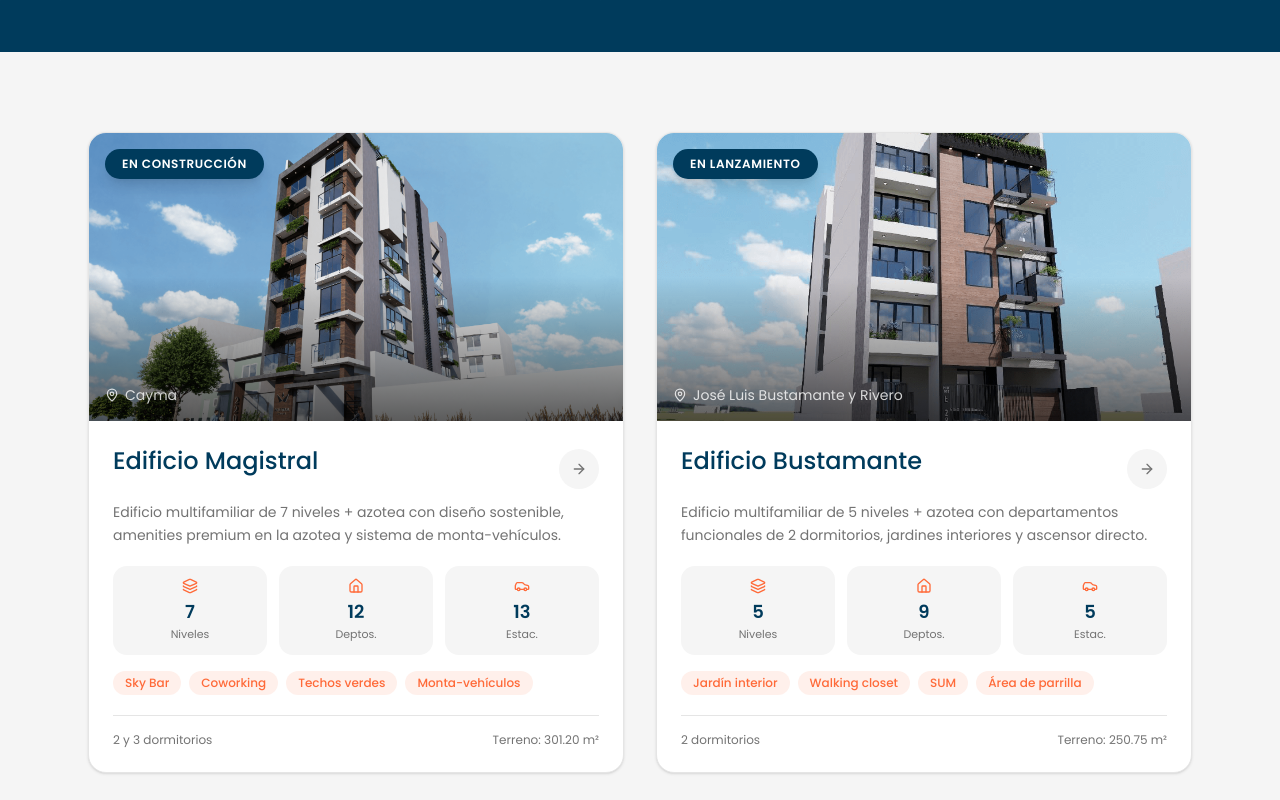
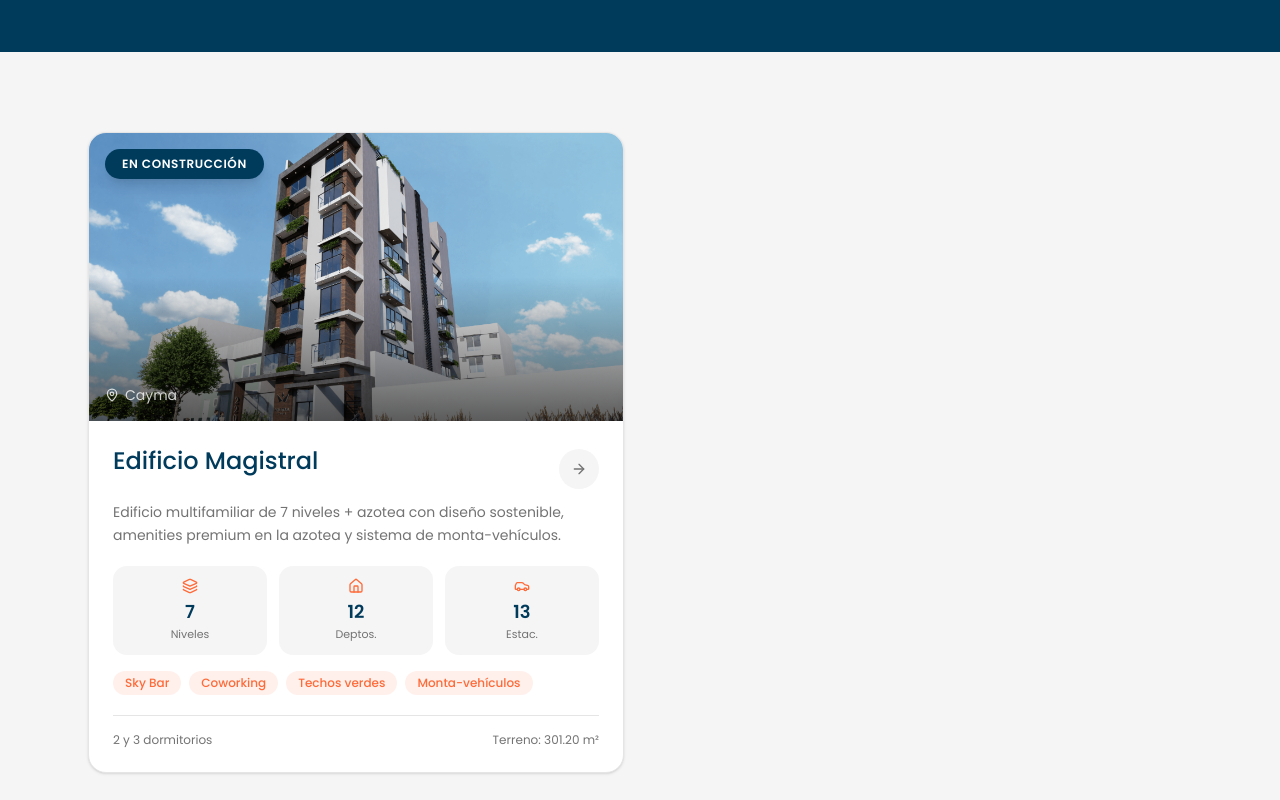
Before and after one commit to eder3232/magistral-constructora-webpage, a Next.js app: page /proyectos in a window 1280 px wide. Shown: the part 560-1360 px from the top of the page. Built offline with nearby package versions, Linux system fonts and the light colour scheme.

Commit message:
chore: comment out Bustamante project details in projects data and page for future reference

```diff
--- a/src/app/_componentes/projects-data.ts
+++ b/src/app/_componentes/projects-data.ts
@@ -46,31 +46,31 @@ export const projectsData: ProjectData[] = [
     image: "/home/projects/magistral_tiny.png",
     accent: "#5C3500",
   },
-  {
-    id: "bustamante",
-    slug: "bustamante",
-    name: "BUSTAMANTE 702",
-    subtitle: "Edificio Multifamiliar",
-    location: "Calle Bustamante 702, José Luis Bustamante y Rivero",
-    status: "Pre Lanzamiento",
-    statusColor: "#f59e0b",
-    description:
-      "Diseño moderno de 5 niveles con azotea, que integra funcionalidad y confort en cada departamento. Estructura de concreto armado con acabados de primera calidad y áreas comunes pensadas para la convivencia.",
-    stats: [
-      { label: "Pisos", value: "5" },
-      { label: "Departamentos", value: "9" },
-      { label: "Estacionamientos", value: "5" },
-      { label: "m² Área Techada", value: "1,115" },
-    ],
-    features: [
-      "SUM",
-      "Área de Parrilla",
-      "Ascensor",
-      "Jardín Interior",
-      "Terraza",
-      "Bicicletero",
-    ],
-    image: "/home/projects/bustamante_tiny.png",
-    accent: "#FFE29E",
-  },
+  // {
+  //   id: "bustamante",
+  //   slug: "bustamante",
+  //   name: "BUSTAMANTE 702",
+  //   subtitle: "Edificio Multifamiliar",
+  //   location: "Calle Bustamante 702, José Luis Bustamante y Rivero",
+  //   status: "Pre Lanzamiento",
+  //   statusColor: "#f59e0b",
+  //   description:
+  //     "Diseño moderno de 5 niveles con azotea, que integra funcionalidad y confort en cada departamento. Estructura de concreto armado con acabados de primera calidad y áreas comunes pensadas para la convivencia.",
+  //   stats: [
+  //     { label: "Pisos", value: "5" },
+  //     { label: "Departamentos", value: "9" },
+  //     { label: "Estacionamientos", value: "5" },
+  //     { label: "m² Área Techada", value: "1,115" },
+  //   ],
+  //   features: [
+  //     "SUM",
+  //     "Área de Parrilla",
+  //     "Ascensor",
+  //     "Jardín Interior",
+  //     "Terraza",
+  //     "Bicicletero",
+  //   ],
+  //   image: "/home/projects/bustamante_tiny.png",
+  //   accent: "#FFE29E",
+  // },
 ];
--- a/src/app/proyectos/page.tsx
+++ b/src/app/proyectos/page.tsx
@@ -24,27 +24,27 @@ const proyectos = [
     imagen: "/projects/magistral/hero.png",
     highlights: ["Sky Bar", "Coworking", "Techos verdes", "Monta-vehículos"],
   },
-  {
-    slug: "bustamante",
-    nombre: "Edificio Bustamante",
-    ubicacion: "Calle Indo, Coop. Manuel Prado N°58, Mz E Lt 28",
-    distrito: "José Luis Bustamante y Rivero",
-    descripcion:
-      "Edificio multifamiliar de 5 niveles + azotea con departamentos funcionales de 2 dormitorios, jardines interiores y ascensor directo.",
-    niveles: 5,
-    departamentos: 9,
-    estacionamientos: 5,
-    dormitorios: "2 dormitorios",
-    areaTerreno: "250.75 m²",
-    estado: "En lanzamiento",
-    imagen: "/projects/bustamante/hero.png",
-    highlights: [
-      "Jardín interior",
-      "Walking closet",
-      "SUM",
-      "Área de parrilla",
-    ],
-  },
+  // {
+  //   slug: "bustamante",
+  //   nombre: "Edificio Bustamante",
+  //   ubicacion: "Calle Indo, Coop. Manuel Prado N°58, Mz E Lt 28",
+  //   distrito: "José Luis Bustamante y Rivero",
+  //   descripcion:
+  //     "Edificio multifamiliar de 5 niveles + azotea con departamentos funcionales de 2 dormitorios, jardines interiores y ascensor directo.",
+  //   niveles: 5,
+  //   departamentos: 9,
+  //   estacionamientos: 5,
+  //   dormitorios: "2 dormitorios",
+  //   areaTerreno: "250.75 m²",
+  //   estado: "En lanzamiento",
+  //   imagen: "/projects/bustamante/hero.png",
+  //   highlights: [
+  //     "Jardín interior",
+  //     "Walking closet",
+  //     "SUM",
+  //     "Área de parrilla",
+  //   ],
+  // },
 ];
 
 const containerVariants = {
```
